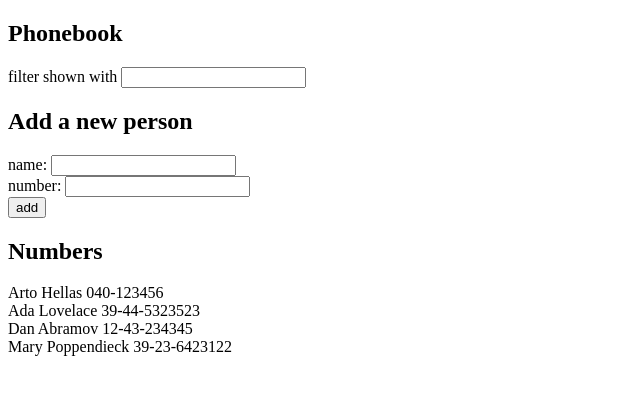
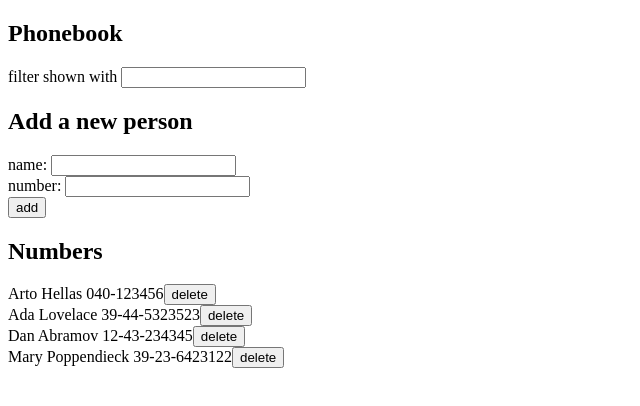
Before and after one commit to fabiopegini/fullstackopen-exercises, a React (Vite) app in the folder part2/phonebook/: page / in a window 1280 px wide. Shown: the top 406 px of the page, without its empty margins (0-640 px from the left). Built offline with nearby package versions, Linux system fonts and the light colour scheme; data requests are answered from the project's data file.

Commit message:
Solution for exercise 2.14

```diff
--- a/part2/phonebook/src/App.jsx
+++ b/part2/phonebook/src/App.jsx
@@ -42,6 +42,19 @@ function App() {
     return
   }
 
+  const handleRemove = (person) => {
+    const message = `Delete ${person.name}?`
+    if(!window.confirm(message)) return
+
+    personService.remove(person.id)
+    .then(removedPerson => {
+      const newPersons = persons.filter(person => person.id != removedPerson.id)
+      setPersons(newPersons)
+    })
+
+    return
+  }
+
   const filtered = filter.length === 0 ? persons : persons.filter(person => person.name.toLowerCase().includes(filter.toLowerCase()))
 
   return (
@@ -49,7 +62,7 @@ function App() {
       <h2>Phonebook</h2>
       <Filter filter={filter} changeFilter={setFilter} />
       <AddForm handleSubmit={handleSubmit} newName={newName} changeNewName={setNewName} newNumber={newNumber} changeNewNumber={setNewNumber} />
-      <ShowAll filtered={filtered} />
+      <ShowAll filtered={filtered} handleRemove={handleRemove} />
     </div>
   )
 }
--- a/part2/phonebook/src/components/ShowAll.jsx
+++ b/part2/phonebook/src/components/ShowAll.jsx
@@ -1,11 +1,10 @@
 import ShowOne from "./ShowOne"
 
-const ShowAll = ({filtered}) => {
-
+const ShowAll = ({filtered, handleRemove}) => {
   return (
     <div>
       <h2>Numbers</h2>
-      {filtered.map(person => <ShowOne person={person} key={person.name}/>)}
+      {filtered.map(person => <ShowOne person={person} handleRemove={handleRemove} key={person.name}/>)}
     </div>
   )
 }
--- a/part2/phonebook/src/components/ShowOne.jsx
+++ b/part2/phonebook/src/components/ShowOne.jsx
@@ -1,6 +1,9 @@
-const ShowOne = ({person}) => {
+const ShowOne = ({person, handleRemove}) => {
   return (
-    <div key={person.name}>{`${person.name} ${person.number}`}</div>
+      <div key={person.name}>
+        {`${person.name} ${person.number}`}
+        <button type="button" onClick={() => handleRemove(person)}>delete</button>
+      </div>
   )
 }
 
--- a/part2/phonebook/src/services/persons.js
+++ b/part2/phonebook/src/services/persons.js
@@ -4,6 +4,8 @@ const baseUrl = "http://localhost:3001/persons"
 
 const getAll = () => axios.get(baseUrl).then(res => res.data)
 
-const create = ({newPerson}) =>  axios.post(baseUrl, newPerson)
+const create = (newPerson) =>  axios.post(baseUrl, newPerson).then(res => res.data)
 
-export default {getAll, create}
+const remove = (id) => axios.delete(baseUrl + "/" + id).then(res => res.data)
+
+export default {getAll, create, remove}
```
